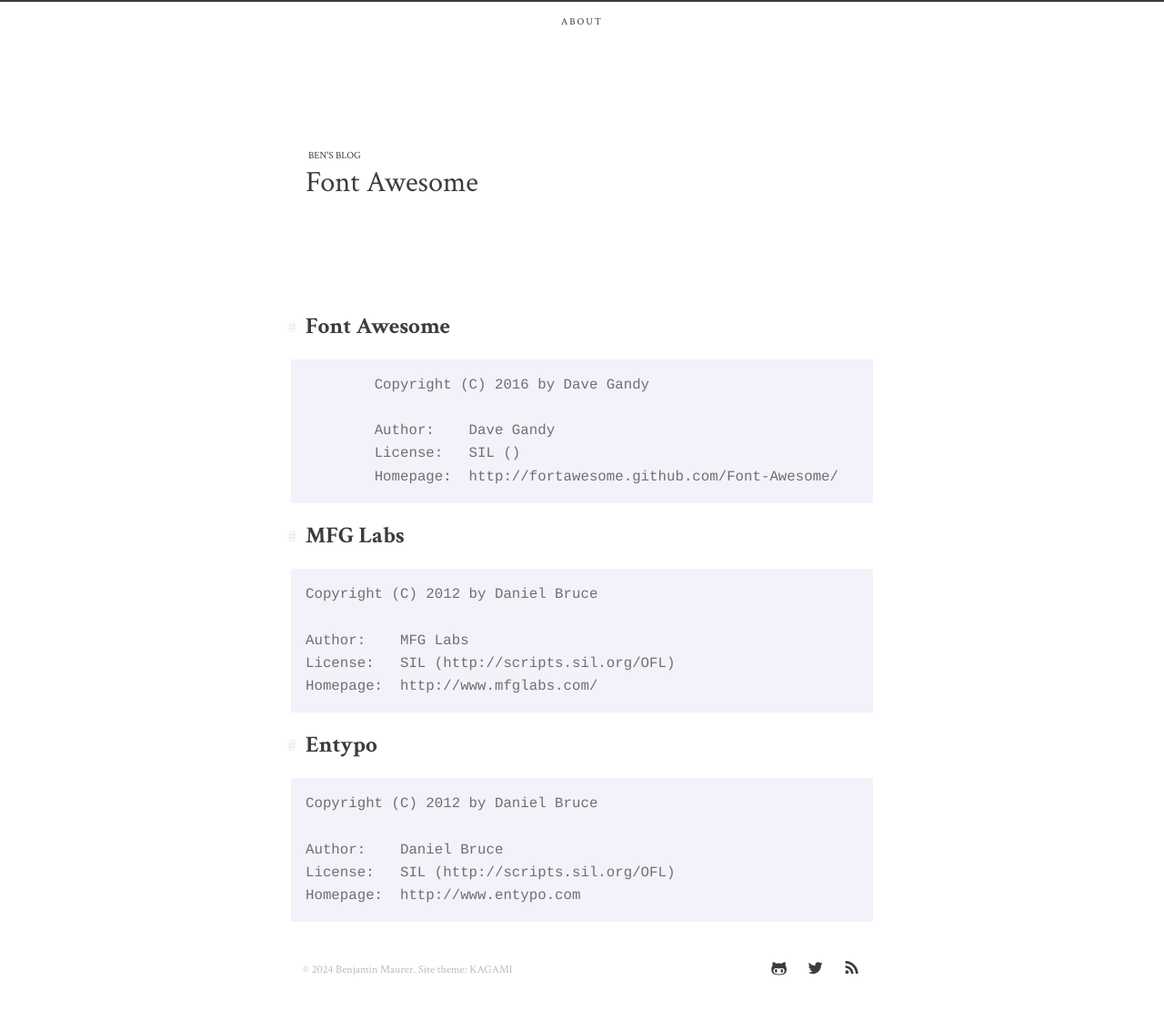
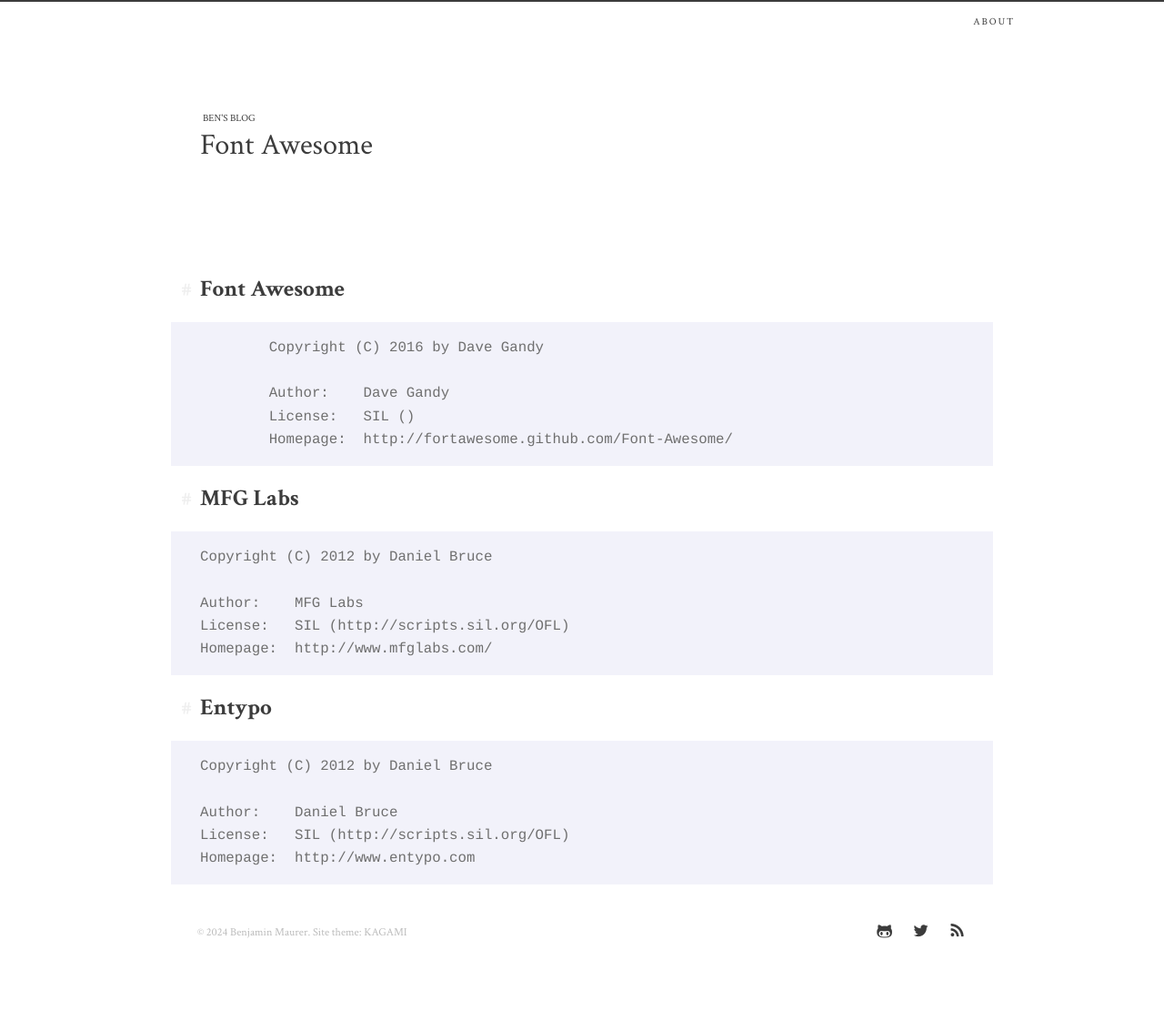
Before and after one commit to cptwunderlich/cptwunderlich.github.io, a Jekyll site: the page built from assets/font/LICENSE.md, in a window 1280 px wide. Shown: the whole page at 91% size. Built offline with Jekyll 4.4.1, drawn with Linux system fonts in a browser that asks for light colours; our own code applies the rules of GitHub Pages for plain Markdown files; after the commit the page ends 1092 px from its top, so only the background shows below that.

Commit message:
Theme isn't responsive with relative sizing, changed to higher px value.

```diff
--- a/_sass/kagami.scss
+++ b/_sass/kagami.scss
@@ -3,7 +3,7 @@
 $font-size: 18px;
 
 // Dimensions
-$content-width: 50%;
+$content-width: 1000px;
 $spacing-unit: 32px;
 
 // Colors
```
